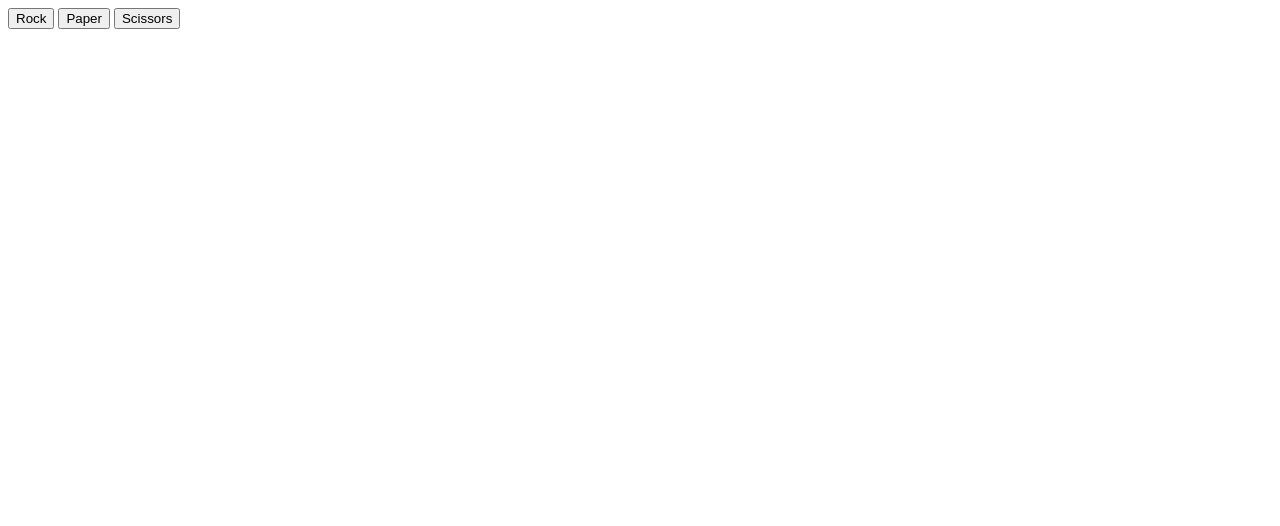
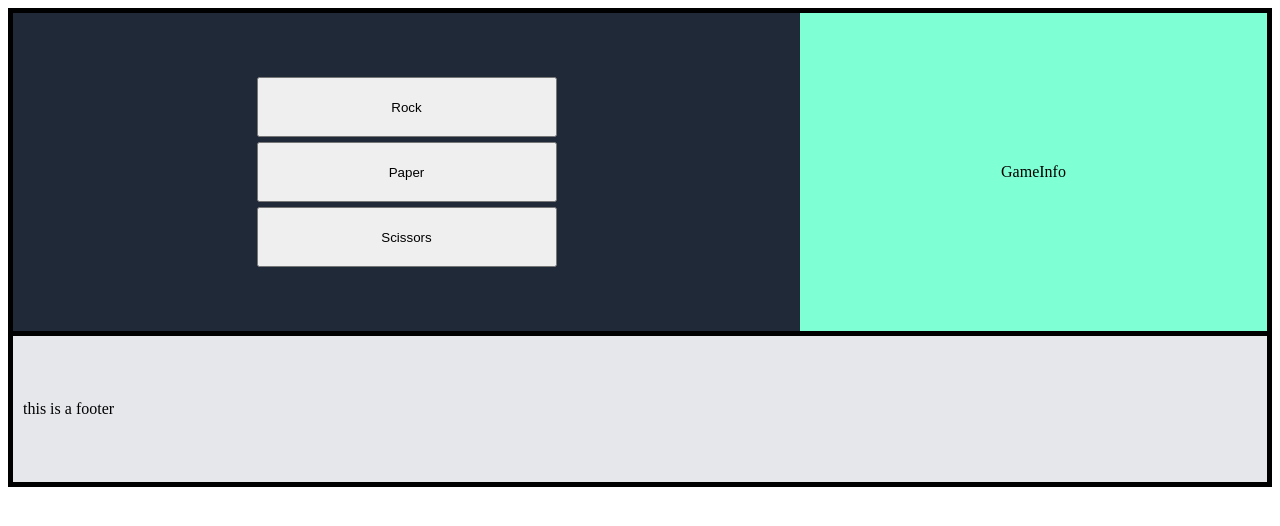
Before and after one commit to Cisco-29/odin-rock-paper-scissors, a plain HTML site: page index.html in a window 1280 px wide. Drawn offline with Linux system fonts and the light colour scheme.

Commit message:
Add basic styling

```diff
--- a/index.html
+++ b/index.html
@@ -6,10 +6,19 @@
     <meta name="viewport" content="width=device-width, initial-scale=1.0">
     <title>Rock Paper Scissors Game</title>
     <script src="javascript.js" defer></script>
+    <link rel="stylesheet" href="styles.css">
 </head>
 <body>
-    <button id="rockButton">Rock</button>
-    <button id="paperButton">Paper</button>
-    <button id="scissorsButton">Scissors</button>
+    <div class="content">
+        <div class="game">
+            <div class= "buttonGroup">
+                <button id="rockButton">Rock</button>
+                <button id="paperButton">Paper</button>
+                <button id="scissorsButton">Scissors</button>
+            </div>
+            <div class="infobox"><p>GameInfo</p></div>
+        </div>
+        <div class="footer">this is a footer</div>
+    </div>
 </body>
 </html>
--- /dev/null
+++ b/styles.css
@@ -0,0 +1,74 @@
+.content{
+    display: flex;
+    flex-direction: column;
+    justify-content: space-between;
+    gap: 5px;
+    align-items: stretch;
+    flex: 1;
+
+
+    background-color: black;
+    border: 5px solid black;
+
+}
+
+.game{
+    display: flex;
+}
+
+.infobox{
+    display: flex;
+    justify-content: center;
+    align-items: center;
+    flex: 1;
+    align-self: stretch;
+    width: 100%;
+    background-color: aquamarine;
+    padding-top: 50px;
+    padding-bottom: 50px;
+
+}
+.buttonGroup{
+        display: flex;
+    background-color: #1f2937;
+    padding-left: 10px;
+    padding-right: 10px;
+    padding-bottom: 64px;
+    padding-top: 64px;
+    justify-content: center;
+    flex-direction: column;
+    gap: 5px;
+    flex-grow: 1;
+
+    /* width: 100%;
+    background-color: black;
+    align-self: center;
+    align-items: center;
+    gap: 5px;
+    display: flex;
+    flex-direction: column;
+    flex: 1;
+    padding-top: 50px;
+    padding-bottom: 50px; */
+
+
+
+}
+
+button{
+    width: 300px;
+    height: 60px;
+    align-self: center;
+}
+
+.footer{
+    background-color: #e5e7eb ;
+    display: flex;
+    flex-direction: column;
+    justify-content: center;
+    padding-left: 10px;
+    padding-right: 10px;
+    padding-bottom: 64px;
+    padding-top: 64px;
+
+}
```
